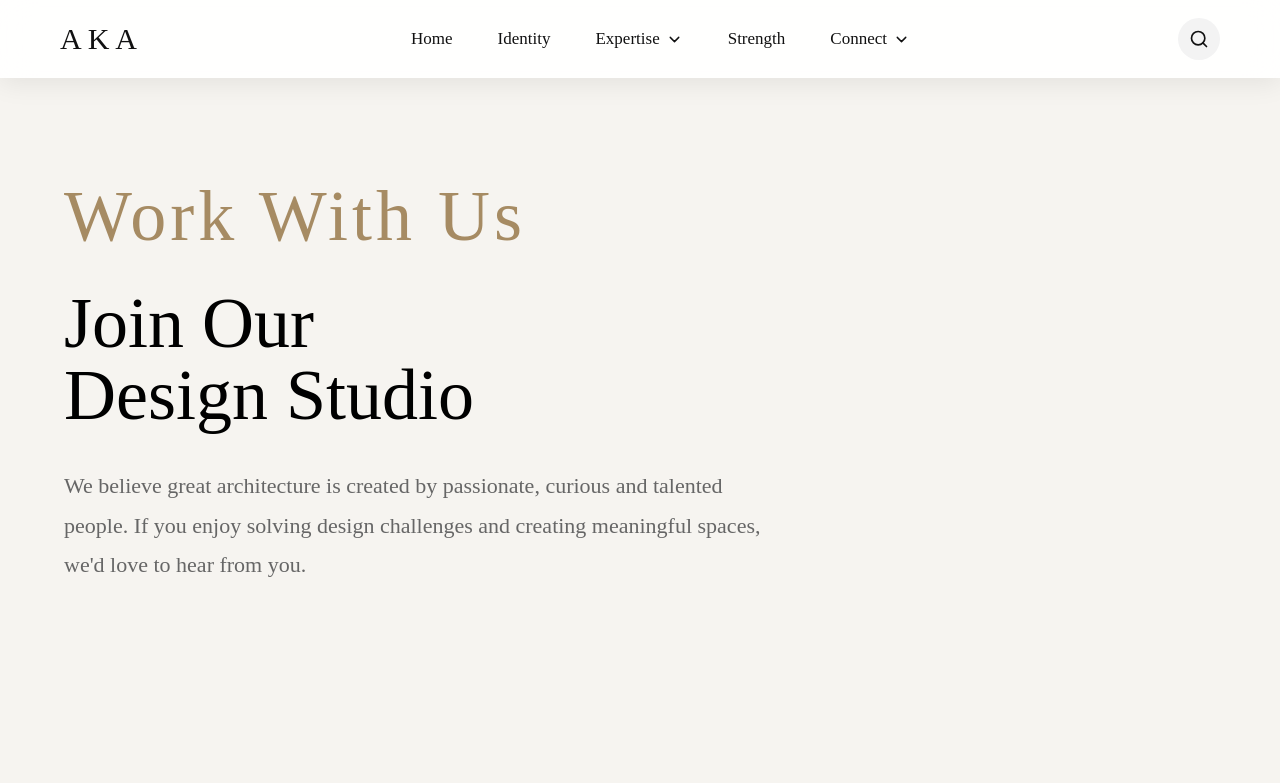
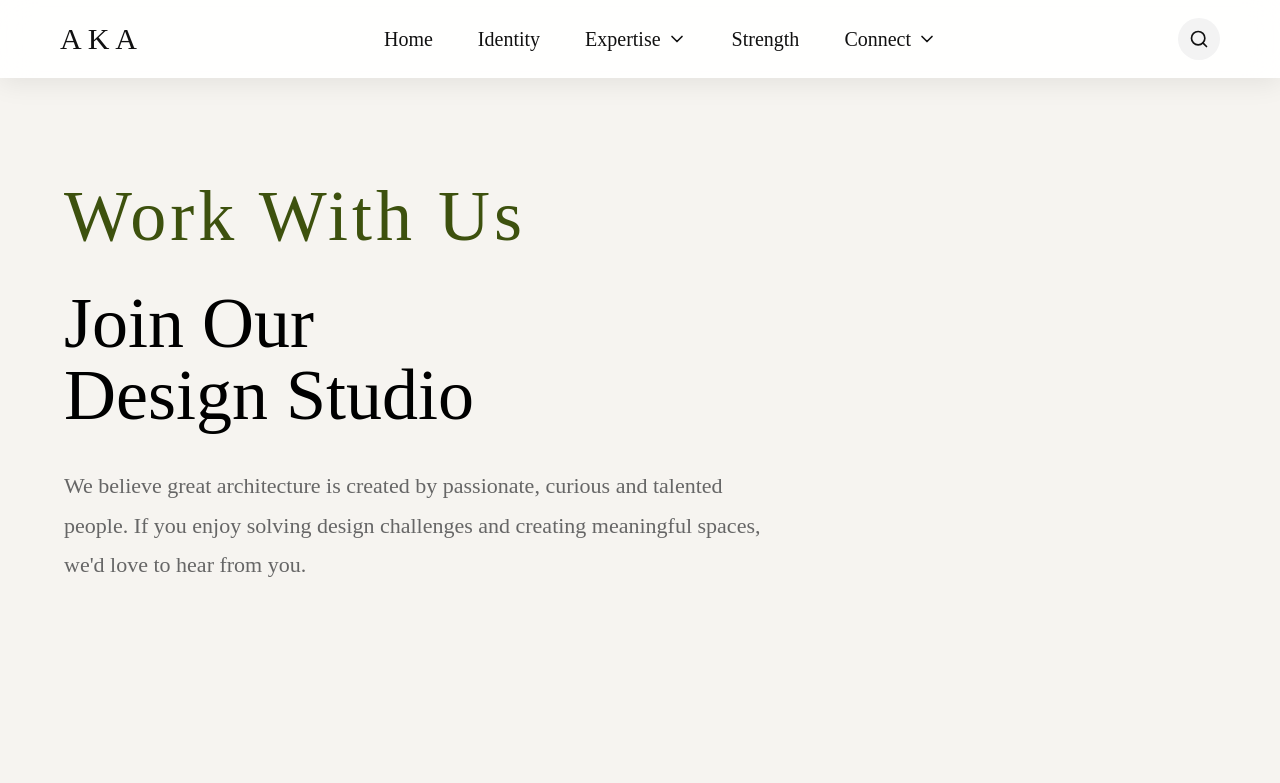
Before and after one commit to ssk607/atharva-arch-portfolio, a Next.js app: page /careers in a window 1280 px wide. Shown: the top 783 px of the page. Built offline with nearby package versions, Linux system fonts and the light colour scheme.

Commit message:
Added some changes

```diff
--- a/app/contact/page.jsx
+++ b/app/contact/page.jsx
@@ -20,7 +20,7 @@ export default function ContactPage() {
                 <div className="contact-hero-content">
 
                     <h1 className="contact-label">
-                        GET IN TOUCH
+                        Get In Touch
                     </h1>
 
                     <h1>
--- a/app/data/project.js
+++ b/app/data/project.js
@@ -42,13 +42,13 @@ const projects = [
   {
     id: "gazebo",
 
-    title: "Gazebos",
+    title: "Shirine Garden",
 
     discipline: disciplines.architecture,
 
     category: categories.landscape,
 
-    client: "Private Client",
+    client: "Chalukya Infra",
 
     location: "Pune, Maharashtra",
 
--- a/app/globals.css
+++ b/app/globals.css
@@ -516,7 +516,7 @@ NAVIGATION
 
     position: relative;
 
-    font-size: 17px;
+    font-size: 20px;
 
     transition: .3s;
 }
@@ -1836,7 +1836,7 @@ CATEGORY PAGE
 
     letter-spacing: 4px;
 
-    color: #A68B63;
+    color: #364b05f6;
 
     margin-bottom: 25px;
 
@@ -2095,11 +2095,9 @@ CATEGORY PAGE
 
 .contact-label {
 
-    font-size: 14px;
+    font-size: 66px !important;
 
     letter-spacing: 4px;
-
-    text-transform: uppercase;
 
     color: #364b05f6;
 
--- a/components/Contact/ContactMap.jsx
+++ b/components/Contact/ContactMap.jsx
@@ -23,9 +23,7 @@ export default function ContactMap() {
         <section className="contact-map">
 
             <div className="section-title">
-                <p>OUR LOCATIONS</p>
-
-                <h2>Visit Our Offices</h2>
+                <h2>Our Locations</h2>
             </div>
 
             <MapContainer
```
